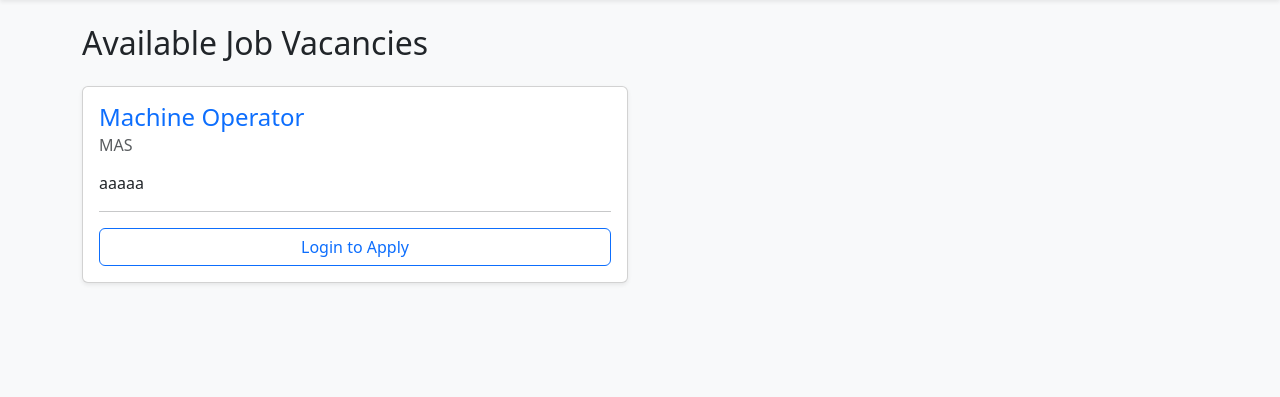
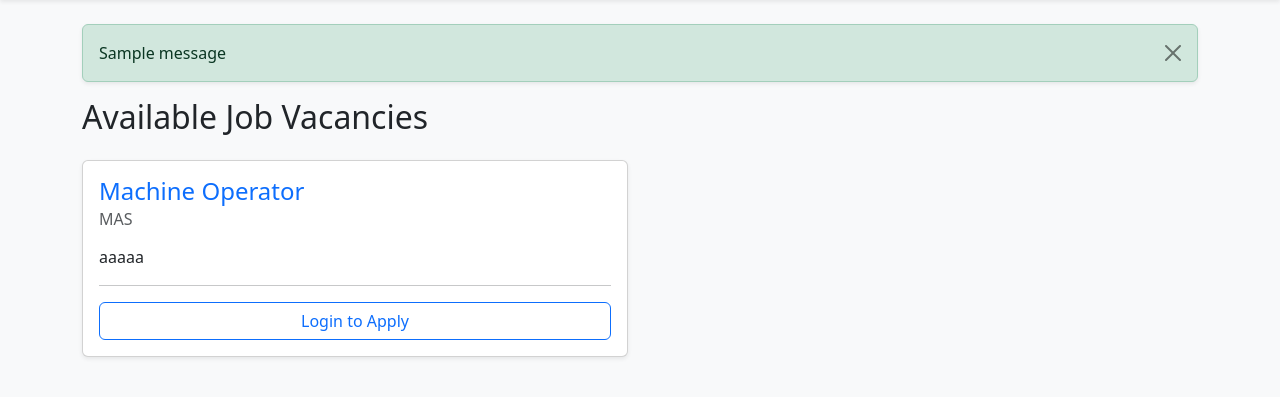
Before and after one commit to themiyawijenayaka100-coder/jobportal, a Django app: page /jobs/ in a window 1280 px wide. Shown: the part 56-453 px from the top of the page. Run offline with Django 5.2, Linux system fonts and the light colour scheme; data comes from the database, SQL or seed files in the repository; one stand-in notice (Sample message) is shown; parts of the project's set-up code (start-up, migrations or seed data) failed here and were passed over.

Commit message:
add messages

```diff
--- a/templates/base.html
+++ b/templates/base.html
@@ -42,6 +42,15 @@
 </nav>
 
 <div class="container">
+    {% if messages %}
+        <div class="mt-4"> {% for message in messages %}
+                <div class="alert alert-{% if message.tags == 'error' %}danger{% else %}{{ message.tags }}{% endif %} alert-dismissible fade show shadow-sm" role="alert">
+                    {{ message }}
+                    <button type="button" class="btn-close" data-bs-dismiss="alert" aria-label="Close"></button>
+                </div>
+            {% endfor %}
+        </div>
+    {% endif %}
     {% block content %}
     {% endblock %}
 </div>
```
